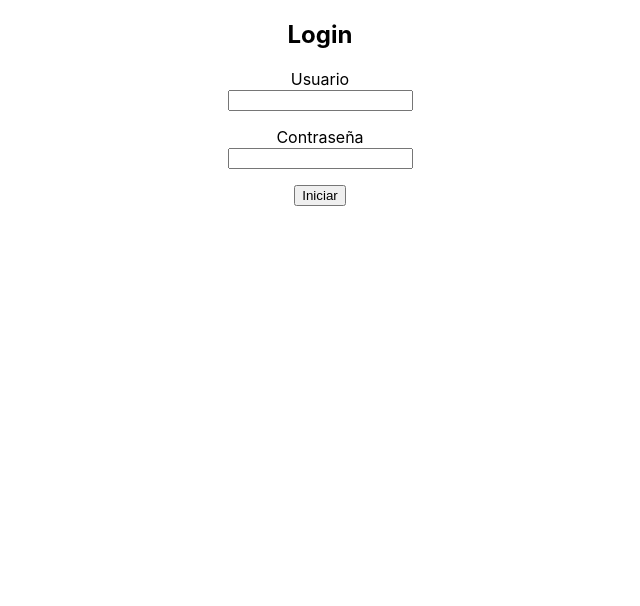
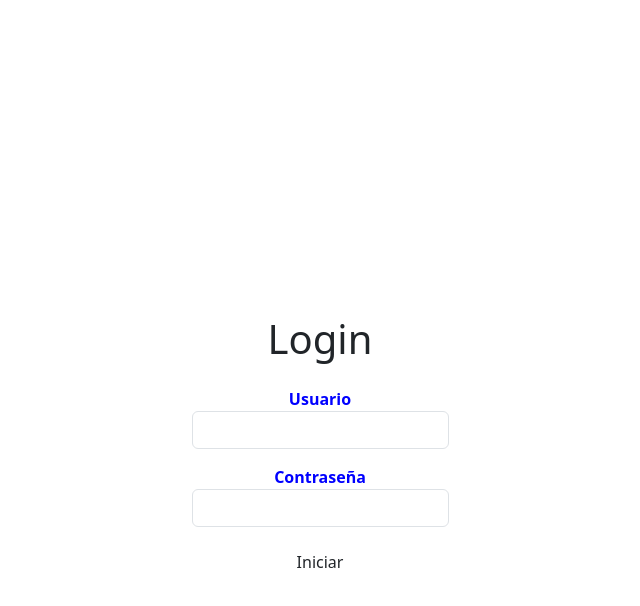
Before and after one commit to artissce/Proyecto_Waffles_React, a React (Create React App) app in the folder proyecto/: page / in a window 1280 px wide. Shown: the top 606 px of the page, without its empty margins (320-960 px from the left). Built offline with nearby package versions, Linux system fonts and the light colour scheme.

Commit message:
estilo al login

```diff
--- a/proyecto/package.json
+++ b/proyecto/package.json
@@ -6,7 +6,9 @@
     "@testing-library/jest-dom": "^5.17.0",
     "@testing-library/react": "^13.4.0",
     "@testing-library/user-event": "^13.5.0",
+    "bootstrap": "^5.3.3",
     "react": "^18.2.0",
+    "react-bootstrap": "^2.10.2",
     "react-dom": "^18.2.0",
     "react-scripts": "5.0.1",
     "web-vitals": "^2.1.4"
--- a/proyecto/public/index.html
+++ b/proyecto/public/index.html
@@ -2,6 +2,7 @@
 <html lang="en">
   <head>
     <meta charset="utf-8" />
+    <meta name="viewport" content="width=device-width, initial-scale=1.0, maximum-scale=1.0, user-scalable=0">
     <link rel="icon" href="%PUBLIC_URL%/favicon.ico" />
     <meta name="viewport" content="width=device-width, initial-scale=1" />
     <meta name="theme-color" content="#000000" />
--- a/proyecto/src/components/login/Formulario.css
+++ b/proyecto/src/components/login/Formulario.css
@@ -1,7 +1,46 @@
-.formulario{
+.form-container {
+    width: 80%; /* Ancho del contenedor del formulario */
+    max-width: 400px; /* Máximo ancho para tabletas */
+    margin-top: 3rem; /* Espacio entre el alert y el formulario */
+  }
+
+  .alert-container {
+    position: fixed;
+    top: 0;
+    width: 100%;
     display: flex;
     justify-content: center;
+    z-index: 1000; /* Asegura que el alert esté por encima de otros elementos */
+  }
+  section {
+    display: flex;
+    justify-content: center;
+    align-items: center;
+    min-height: 100vh; /* Asegura que la sección ocupe al menos toda la altura de la pantalla */
+  }
+
+  .formulario {
+    margin-top: 3rem; /* Espacio entre el alert y el formulario */
+    display: flex;
+    justify-content: center;
+    align-items: center;
     flex-direction: column;
-    align-items:center;
-    gap:1rem;
-}
+    gap: 1rem;
+  }
+
+
+label {
+    font-size: 16px;
+    color: blue;
+    font-weight: bold;
+  }
+
+button {
+    background-color: green;
+    color: white;
+    padding: 10px 20px;
+    border-radius: 5px;
+    border: none;
+    cursor: pointer;
+    margin-top: 10px;
+  }
--- a/proyecto/src/components/login/Formulario.jsx
+++ b/proyecto/src/components/login/Formulario.jsx
@@ -1,5 +1,7 @@
 import './Formulario.css'
 import { useState } from 'react'
+import 'bootstrap/dist/css/bootstrap.min.css';
+import { Alert } from 'react-bootstrap';
 export function Formulario({setUsuario}){
     const [user,setUser]=useState("");
     const [pwd,setPwd]=useState("");
@@ -15,8 +17,18 @@ export function Formulario({setUsuario}){
     }
     return(
         <section >
+            <div className="alert-container">
+            {error && (
+                <div className="alert-container">
+                <Alert variant="danger" onClose={() => setError(false)} dismissible>
+                    Todos los campos son obligatorios
+                </Alert>
+                </div>
+            )}
+            </div>
+            <div className="form-container">
+                <form className='formulario' onSubmit={handleSubmit}>
                     <h1>Login</h1>
-            <form className='formulario' onSubmit={handleSubmit}>
                     <div className="form-group">
                         <label forhtml="text">Usuario </label>
                         <br/>
@@ -29,7 +41,8 @@ export function Formulario({setUsuario}){
                     </div>
                     <button type="submit" className="btn btn-default">Iniciar</button>
                 </form>
-            {error && <p>Todos los campos son obligatorios</p>}
+            </div>
+
         </section>
     )
 }
```
Also changed, not shown: 1 other file (tests, documents, lock files or other folders). Lines whose indentation alone changed are shown as unchanged.
